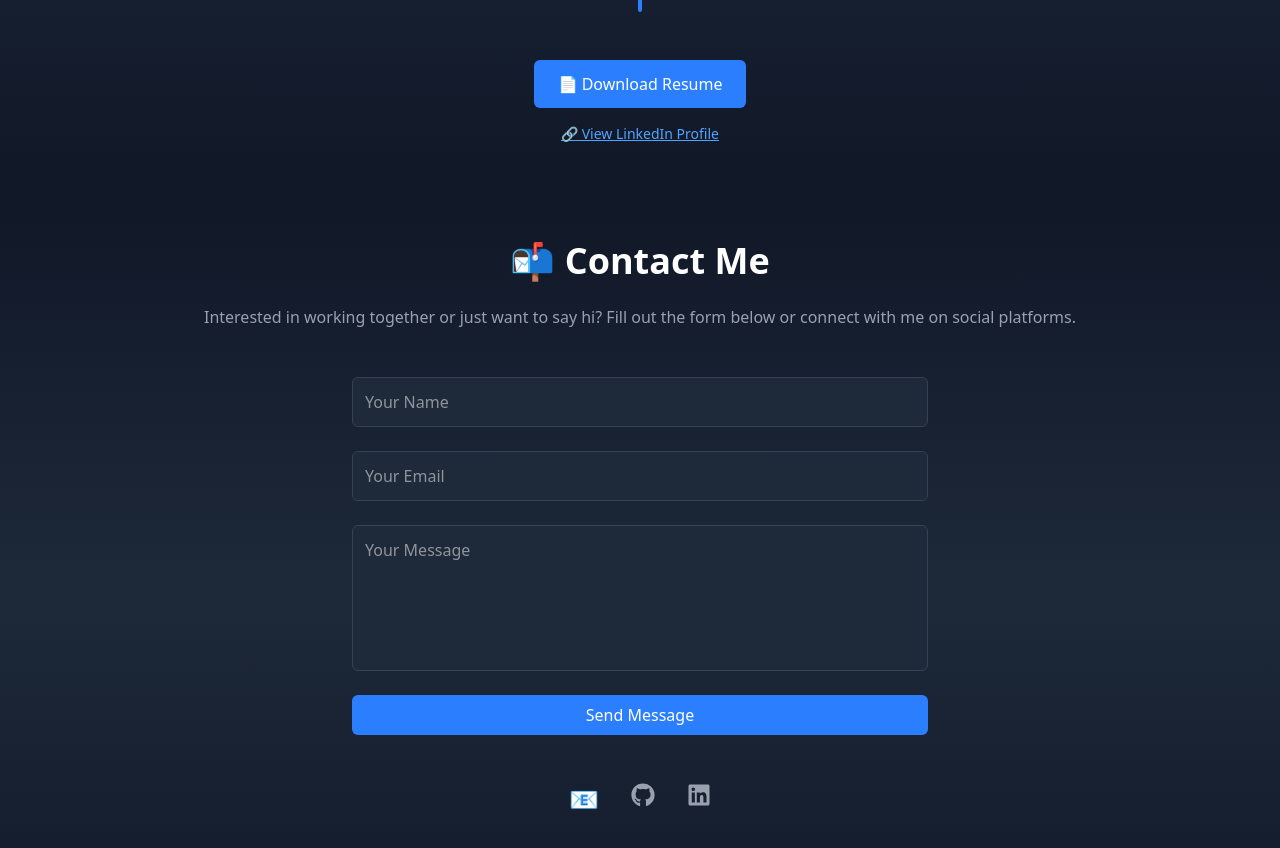
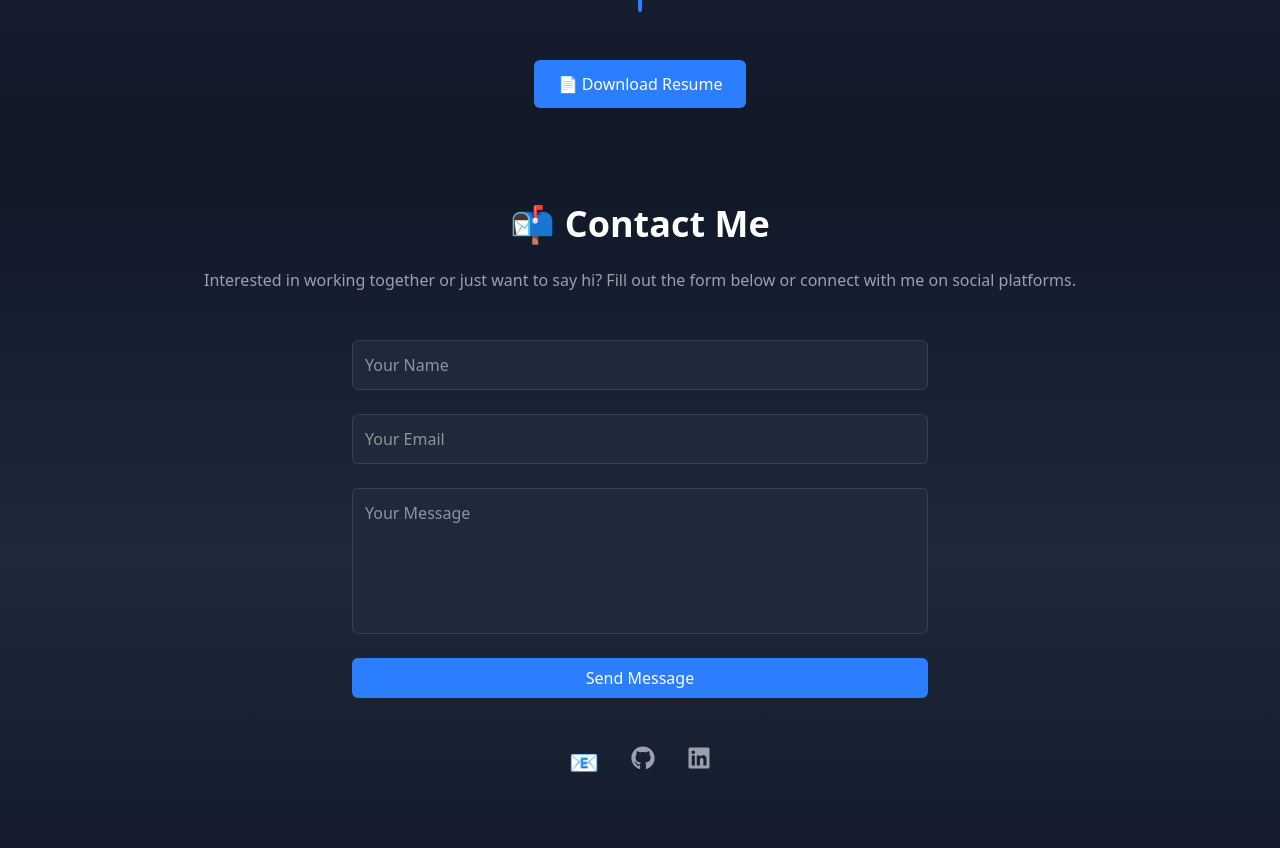
Before and after one commit to sainath-666/portfolio-new, a React (Vite) app: page / in a window 1280 px wide. Shown: the part 3640-4488 px from the top of the page. Built offline with nearby package versions, Linux system fonts and the light colour scheme.

Commit message:
added digital resume and education and internships

```diff
--- a/src/components/Resume.jsx
+++ b/src/components/Resume.jsx
@@ -85,14 +85,6 @@ const Resume = () => {
           📄 Download Resume
         </a>
         <br />
-        <a
-          href="https://www.linkedin.com/in/sainath666"
-          target="_blank"
-          rel="noopener noreferrer"
-          className="inline-block mt-4 text-blue-400 hover:text-blue-300 underline text-sm"
-        >
-          🔗 View LinkedIn Profile
-        </a>
       </div>
     </section>
   );
--- a/src/data/education.js
+++ b/src/data/education.js
@@ -27,7 +27,6 @@ export const education = [
     highlights: ["Top grades in Math & Telugu", "Science Focus"],
   },
 ];
-
 export const internships = [
   {
     title: "Front-End Developer Intern",
```
